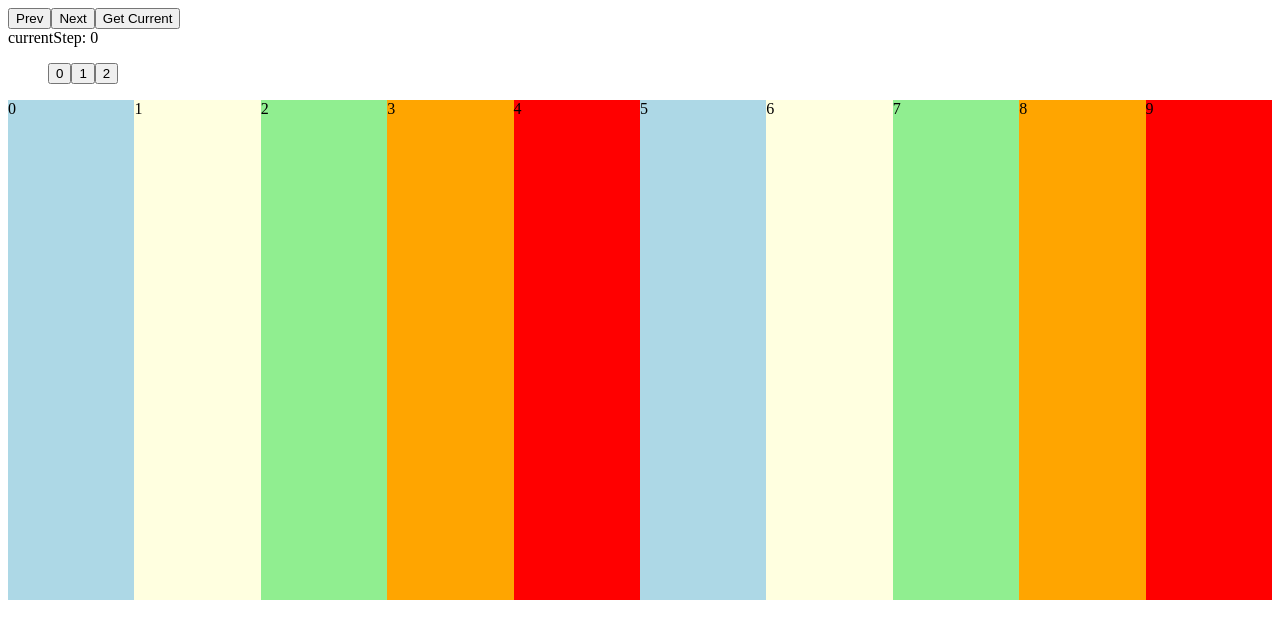
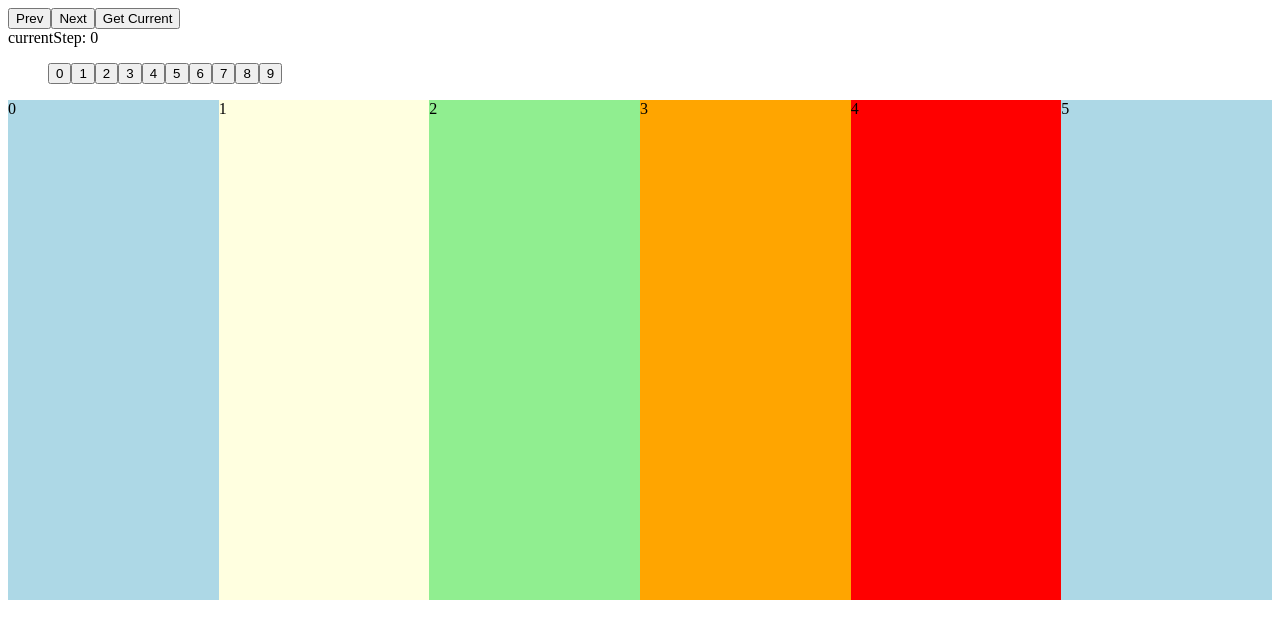
Before and after one commit to hargdavid/react-slider, a React (Create React App) app: page / in a window 1280 px wide. Shown: the top 638 px of the page. Built offline with nearby package versions, Linux system fonts and the light colour scheme.

Commit message:
feat: updating live example

```diff
--- a/src/App.tsx
+++ b/src/App.tsx
@@ -30,6 +30,19 @@ function App() {
     setCurrentStep(sliderInstance?.current?.getCurrentStep());
   };
 
+  const sliderSlidesArr = [
+    { backgroundColor: "lightblue" },
+    { backgroundColor: "lightyellow" },
+    { backgroundColor: "lightgreen" },
+    { backgroundColor: "orange" },
+    { backgroundColor: "red" },
+    { backgroundColor: "lightblue" },
+    { backgroundColor: "lightyellow" },
+    { backgroundColor: "lightgreen" },
+    { backgroundColor: "orange" },
+    { backgroundColor: "red" },
+  ];
+
   return (
     <div className="App">
       <header className="App-header">
@@ -39,87 +52,28 @@ function App() {
         <div>currentStep: {currentStep}</div>
 
         <ul>
-          <button onClick={() => goToSlide(0)}>0</button>
-          <button onClick={() => goToSlide(1)}>1</button>
-          <button onClick={() => goToSlide(2)}>2</button>
-          {/*   <button onClick={() => goToSlide(3)}>3</button>
-          <button onClick={() => goToSlide(4)}>4</button>
-          <button onClick={() => goToSlide(5)}>5</button>
-          <button onClick={() => goToSlide(6)}>6</button>
-          <button onClick={() => goToSlide(7)}>7</button>
-          <button onClick={() => goToSlide(8)}>8</button>
-          <button onClick={() => goToSlide(9)}>9</button> */}
+          {sliderSlidesArr.map((slide, index) => (
+            <button key={index} onClick={() => goToSlide(index)}>
+              {index}
+            </button>
+          ))}
         </ul>
 
         <Slider
           ref={sliderInstance}
-          slidesToShow={[1, 2, 10]}
+          slidesToShow={[1, 2, 6]}
           speed={200}
           slidesToScroll={[1, 2, 3]}
         >
-          <li
-            className={classes.listItem}
-            style={{ backgroundColor: "lightblue" }}
-            onClick={() => console.log("hellog")}
-          >
-            0
-          </li>
-          <li
-            className={classes.listItem}
-            style={{ backgroundColor: "lightyellow" }}
-            onClick={() => console.log("hellog")}
-          >
-            1
-          </li>
-          <li
-            className={classes.listItem}
-            style={{ backgroundColor: "lightgreen" }}
-            onClick={() => console.log("hellog")}
-          >
-            2
-          </li>
-          <li
-            className={classes.listItem}
-            style={{ backgroundColor: "orange" }}
-            onClick={() => console.log("hellog")}
-          >
-            3
-          </li>
-
-          <li className={classes.listItem} style={{ backgroundColor: "red" }}>
-            4
-          </li>
-          <li
-            className={classes.listItem}
-            style={{ backgroundColor: "lightblue" }}
-            onClick={() => console.log("hellog")}
-          >
-            5
-          </li>
-          <li
-            className={classes.listItem}
-            style={{ backgroundColor: "lightyellow" }}
-            onClick={() => console.log("hellog")}
-          >
-            6
-          </li>
-          <li
-            className={classes.listItem}
-            style={{ backgroundColor: "lightgreen" }}
-            onClick={() => console.log("hellog")}
-          >
-            7
-          </li>
-          <li
-            className={classes.listItem}
-            style={{ backgroundColor: "orange" }}
-            onClick={() => console.log("hellog")}
-          >
-            8
-          </li>
-          <li className={classes.listItem} style={{ backgroundColor: "red" }}>
-            9
-          </li>
+          {sliderSlidesArr.map((slide, index) => (
+            <li
+              key={`${index}-${slide.backgroundColor}`}
+              className={classes.listItem}
+              style={{ backgroundColor: slide.backgroundColor }}
+            >
+              {index}
+            </li>
+          ))}
         </Slider>
       </header>
     </div>
```
